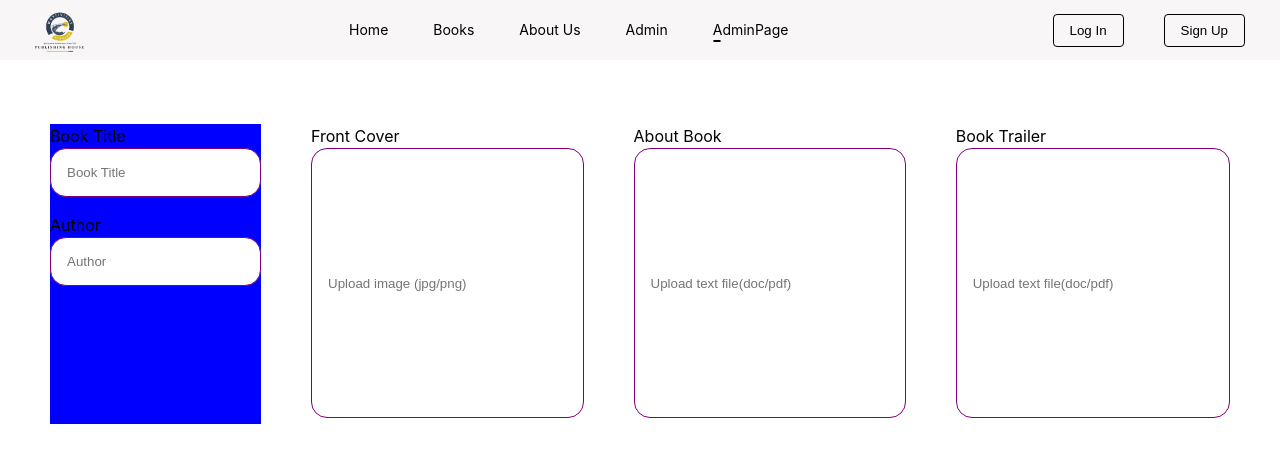
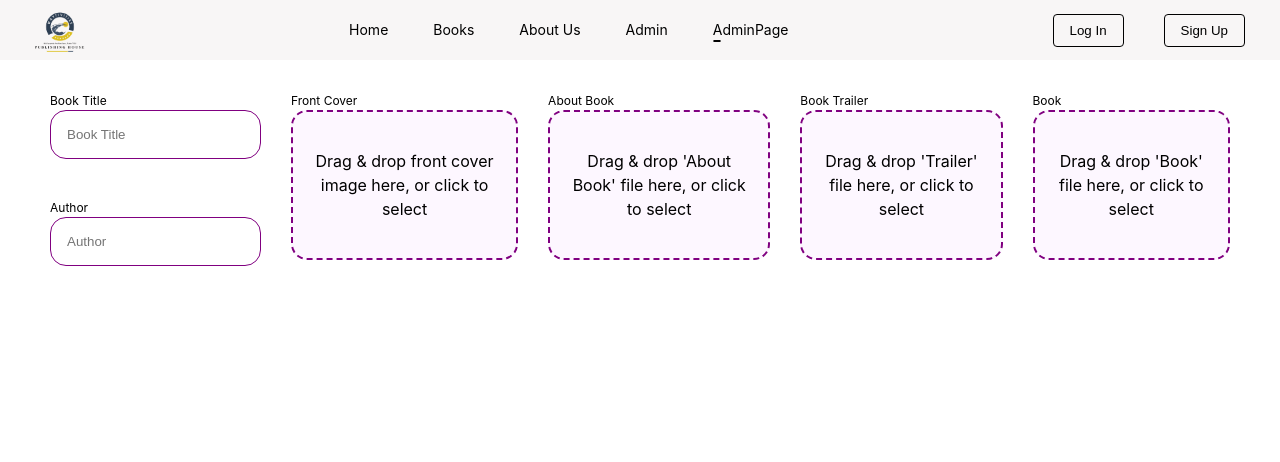
Before and after one commit to Confinesofgrace/waytivities3, a React (Vite) app: page /adminpage in a window 1280 px wide. Shown: the top 462 px of the page. Built offline with nearby package versions, Linux system fonts and the light colour scheme.

Commit message:
Drag and Drop set up

```diff
--- a/package.json
+++ b/package.json
@@ -15,6 +15,7 @@
     "firebase": "^11.3.1",
     "react": "^18.3.1",
     "react-dom": "^18.3.1",
+    "react-dropzone": "^14.3.8",
     "react-icons": "^5.3.0",
     "react-quill": "^2.0.0",
     "react-router-dom": "^6.27.0"
--- a/src/Pages/Admin/AdminPage.css
+++ b/src/Pages/Admin/AdminPage.css
@@ -12,11 +12,12 @@
 {
   display: flex;
   justify-content: space-between;
-  gap: 50px;
-  padding-top: 32px;
+  gap: 30px;
+
+  width: 100%;
 }
 
-.admin-sectio
+/*.admin-section
 {
   border: 1px solid rgba(128, 0, 128, 0.2);
   border-radius: 16px;
@@ -25,23 +26,24 @@
   box-shadow: 0 2px 10px rgba(0, 0, 0, 0.05);
   background-color: #fff;
 }
+  */
 
 
 #for-title
 {
     display: flex;
     flex-direction: column;
-
-    background-color: blue;
-
+    gap: 40px;
 }
 
 
- #for-cover, #for-aboutBook, #for-intro
+/*
+#for-cover, #for-aboutBook, #for-intro
 {
   height: 300px;
 
 }
+*/
 
 
 #for-admin-input
@@ -53,7 +55,6 @@
 
     padding: 16px;
 
-    margin-bottom: 16px;
 
 }
 
@@ -70,12 +71,45 @@
     height: 90%;
 }
 
+.for-input1
+{
+  display: flex;
+  flex-direction: column;
+}
+
+.admin-label
+{
+  font-size:12px;
+}
+
+#dropzone-area
+{
+  border: 2px dashed purple;
+  border-radius: 16px;
+  padding: 20px;
+  text-align: center;
+  background-color: #fdf7ff;
+  cursor: pointer;
+  min-height: 150px;
+  display: flex;
+  align-items: center;
+  justify-content: center;
+  flex-direction: column;
+}
+
+
 
 @media screen and (max-width: 900px) {
   #book-upload
   {
     flex-direction: column;
-    gap: 32px;
+    gap: 24px;
+    /*width: auto;*/
+  }
+
+  #for-title
+  {
+    gap: 24px;
   }
 
   /*
--- a/src/Pages/Admin/AdminPage.jsx
+++ b/src/Pages/Admin/AdminPage.jsx
@@ -1,7 +1,98 @@
 import './AdminPage.css';
+import { useDropzone } from 'react-dropzone';
+import { useState, useCallback } from 'react';
+
 
 
 function AdminPage() {
+
+    const [coverPreview, setCoverPreview] = useState(null);
+
+    const onDrop = useCallback((acceptedFiles) => {
+    const file = acceptedFiles[0];
+    setCoverPreview(URL.createObjectURL(file));
+    }, []);
+
+    const { getRootProps, getInputProps, isDragActive } = useDropzone({
+    onDrop,
+    accept: {
+        'image/jpeg': [],
+        'image/png': []
+    },
+    multiple: false
+    });
+
+
+    const [aboutBookFile, setAboutBookFile] = useState(null);
+
+    const onAboutBookDrop = useCallback((acceptedFiles) => {
+    const file = acceptedFiles[0];
+    setAboutBookFile(file); // We store the whole file so we can show the name, type, etc.
+    }, []);
+
+    const {
+        getRootProps: getAboutBookRootProps,
+        getInputProps: getAboutBookInputProps,
+        isDragActive: isAboutBookDragActive
+        } = useDropzone({
+        onDrop: onAboutBookDrop,
+        accept: {
+            'application/pdf': [],
+            'application/msword': [], // .doc
+            'application/vnd.openxmlformats-officedocument.wordprocessingml.document': [], // .docx
+            'text/plain': [] // .txt
+        },
+        multiple: false
+        });
+
+        const [trailerFile, setTrailerFile] = useState(null);
+
+        const onTrailerDrop = useCallback((acceptedFiles) => {
+            const file = acceptedFiles[0];
+            setTrailerFile(file);
+        }, []);
+
+        const {
+            getRootProps: getTrailerRootProps,
+            getInputProps: getTrailerInputProps,
+            isDragActive: isTrailerDragActive
+            } = useDropzone({
+            onDrop: onTrailerDrop,
+            accept: {
+                'application/pdf': [],
+                'application/msword': [],
+                'application/vnd.openxmlformats-officedocument.wordprocessingml.document': [],
+                'text/plain': []
+            },
+            multiple: false
+            });
+
+
+        const [bookFile, setBookFile] = useState(null);
+
+        const onBookDrop = useCallback((acceptedFiles) => {
+            const file =acceptedFiles[0];
+            setBookFile(file);
+        }, [] );
+
+        const {
+            getRootProps: getBookRootProps,
+            getInputProps: getBookInputProps,
+            isDragActive: isBookDragActive
+            } = useDropzone({
+            onDrop: onBookDrop,
+            accept: {
+                'application/pdf': [],
+                'application/msword': [],
+                'application/vnd.openxmlformats-officedocument.wordprocessingml.document': [],
+                'text/plain': []
+            },
+            multiple: false
+            });
+
+
+
+
     return(
         <div id="page-layout">
 
@@ -9,36 +100,97 @@ function AdminPage() {
 
                 <div id='book-upload'>
                     <div className="admin-section" id='for-title'>
+                        <div className='for-input1' >
+                            <label htmlFor="book-title" className='admin-label' >Book Title</label>
 
-                        <label htmlFor="book-title">Book Title</label>
+                            <input id='for-admin-input' type='text' name='title' placeholder='Book Title'  />
+                        </div>
 
-                        <input id='for-admin-input' type='text' name='title' placeholder='Book Title'  />
+                        <div className='for-input1' >
+                            <label htmlFor="author" className='admin-label' >Author</label>
 
-                        <label htmlFor="author">Author</label>
-                        <input id='for-admin-input' type='text' name='author' placeholder='Author'  />
+                            <input id='for-admin-input' type='text' name='author' placeholder='Author'  />
+                        </div>
+
 
                     </div>
 
-                    <div className="admin-section" id='for-cover'>
-                        <label htmlFor="cover">Front Cover</label>
-                        <input id='for-admin-input2' type='text' name='cover' placeholder='Upload image (jpg/png)'  />
+                    <div className="for-input1" id='for-cover'>
+                        <label htmlFor="cover" className='admin-label'>Front Cover</label>
+
+                        <div {...getRootProps()} id='dropzone-area'>
+                            <input {...getInputProps()} />
+                            {
+                            isDragActive ?
+                            <p>Drop the image here ...</p> :
+                            <p>Drag & drop front cover image here, or click to select</p>
+                            }
+                            {coverPreview && <img src={coverPreview} alt="Preview" style={{ marginTop: '10px', width: '100%', borderRadius: '8px' }} />}
+                        </div>
                     </div>
 
-                    <div className="admin-section" id='for-aboutBook'>
-                        <label htmlFor="about">About Book</label>
-                        <input id='for-admin-input2' type='text' name='about' placeholder='Upload text file(doc/pdf)'  />
+
+                    <div className="for-input1" id='for-aboutBook'>
+                        <label htmlFor="about" className='admin-label' >About Book</label>
+
+                        {/*<input id='for-admin-input2' type='text' name='about' placeholder='Upload text file(doc/pdf)'  /> */}
+
+
+                        <div {...getAboutBookRootProps()}       id='dropzone-area'>
+                            <input {...getAboutBookInputProps()} />
+                            {
+                                isAboutBookDragActive ?
+                                <p>Drop the 'About Book' file here...</p> :
+                                <p>Drag & drop 'About Book' file here, or click to select</p>
+                            }
+                            {aboutBookFile && (
+                                <div style={{ marginTop: '10px' }}>
+                                <strong>Uploaded:</strong> {aboutBookFile.name}
+                                </div>
+                            )}
+                        </div>
+
+
                     </div>
 
-                    <div className="admin-section" id='for-intro'>
-                        <label htmlFor="trailer">Book Trailer</label>
-                        <input id='for-admin-input2' type='text' name='trailer' placeholder='Upload text file(doc/pdf)'  />
+                    <div className="for-input1" id='for-intro'>
+                        <label htmlFor="trailer" className='admin-label'>Book Trailer</label>
+
+                        <div {...getTrailerRootProps()} id='dropzone-area'>
+                            <input {...getTrailerInputProps()} />
+                            {
+                            isTrailerDragActive ?
+                            <p>Drop the 'Trailer' file here...</p> :
+                            <p>Drag & drop 'Trailer' file here, or click to select</p>
+                            }
+                            {trailerFile && (
+                            <div style={{ marginTop: '10px' }}>
+                                <strong>Uploaded:</strong> {trailerFile.name}
+                            </div>
+                            )}
+                        </div>
+                    </div>
+
+
+                    <div className="for-input1" id='for-book'>
+                        <label htmlFor="trailer" className='admin-label' >Book</label>
+                        <div {...getBookRootProps()} id='dropzone-area'>
+                            <input {...getBookInputProps()} />
+                            {
+                            isBookDragActive ?
+                            <p>Drop the 'Book' file here...</p> :
+                            <p>Drag & drop 'Book' file here, or click to select</p>
+                            }
+                            {bookFile && (
+                            <div style={{ marginTop: '10px' }}>
+                                <strong>Uploaded:</strong> {bookFile.name}
+                            </div>
+                            )}
+                        </div>
                     </div>
                 </div>
 
             </div>
-
-
-
 
         </div>
     );
```
Also changed, not shown: 1 other file (tests, documents, lock files or other folders).
